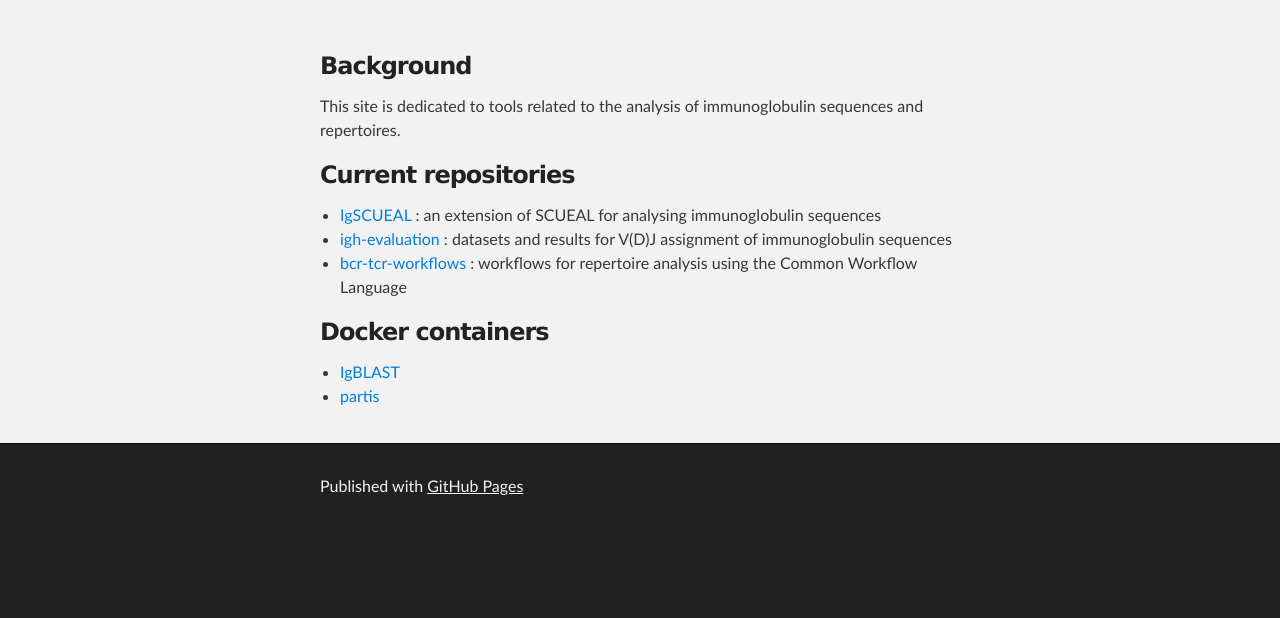
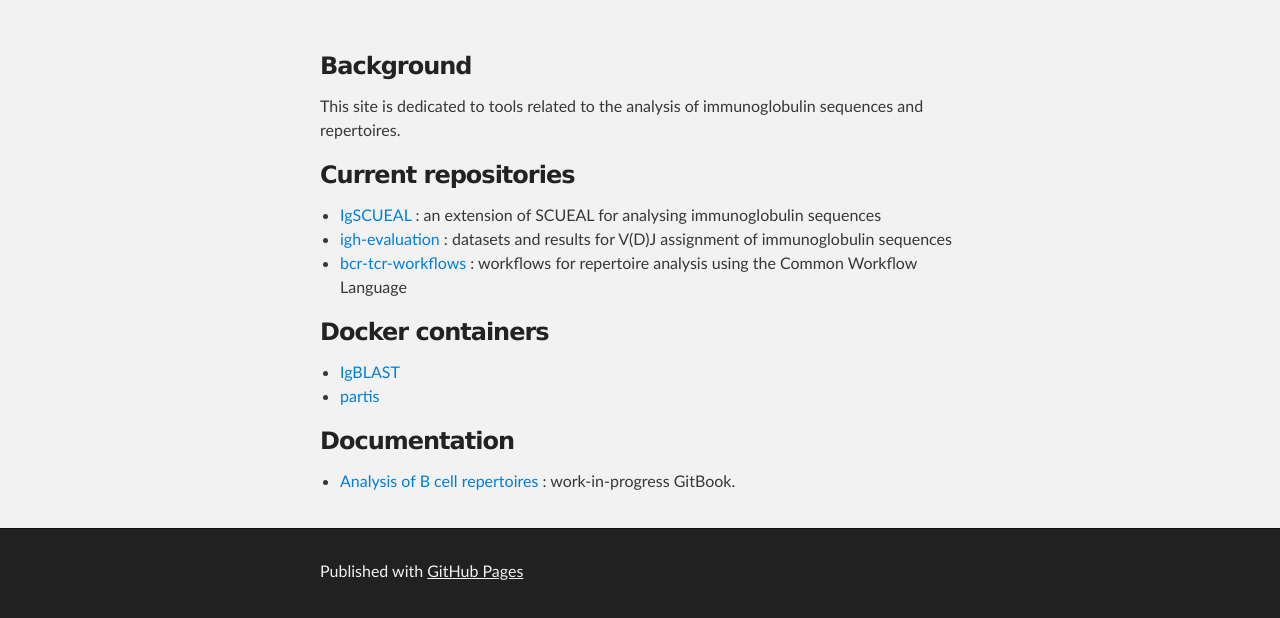
Before and after one commit to antibodyome/antibodyome.github.io, a plain HTML site: page index.html in a window 1280 px wide. Shown: the part 212-830 px from the top of the page. Before the commit the page ends 800 px from the top, so only its background shows below. Drawn offline with Linux system fonts and the light colour scheme.

Commit message:
Update index.html

```diff
--- a/index.html
+++ b/index.html
@@ -53,6 +53,15 @@
 <li>
 <a href="https://hub.docker.com/r/antibodyome/igblast/">partis</a></li>
 </ul>
+
+<h3>
+<a id="documentation" class="anchor" href="#documentation" aria-hidden="true"><span class="octicon octicon-link"></span></a>Documentation</h3>
+
+<ul>
+<li>
+<a href="http://antibodyome.github.io/abracadabra">Analysis of B cell repertoires</a> : work-in-progress GitBook.</li>
+</ul>
+
       </section>
     </div>
 
```
